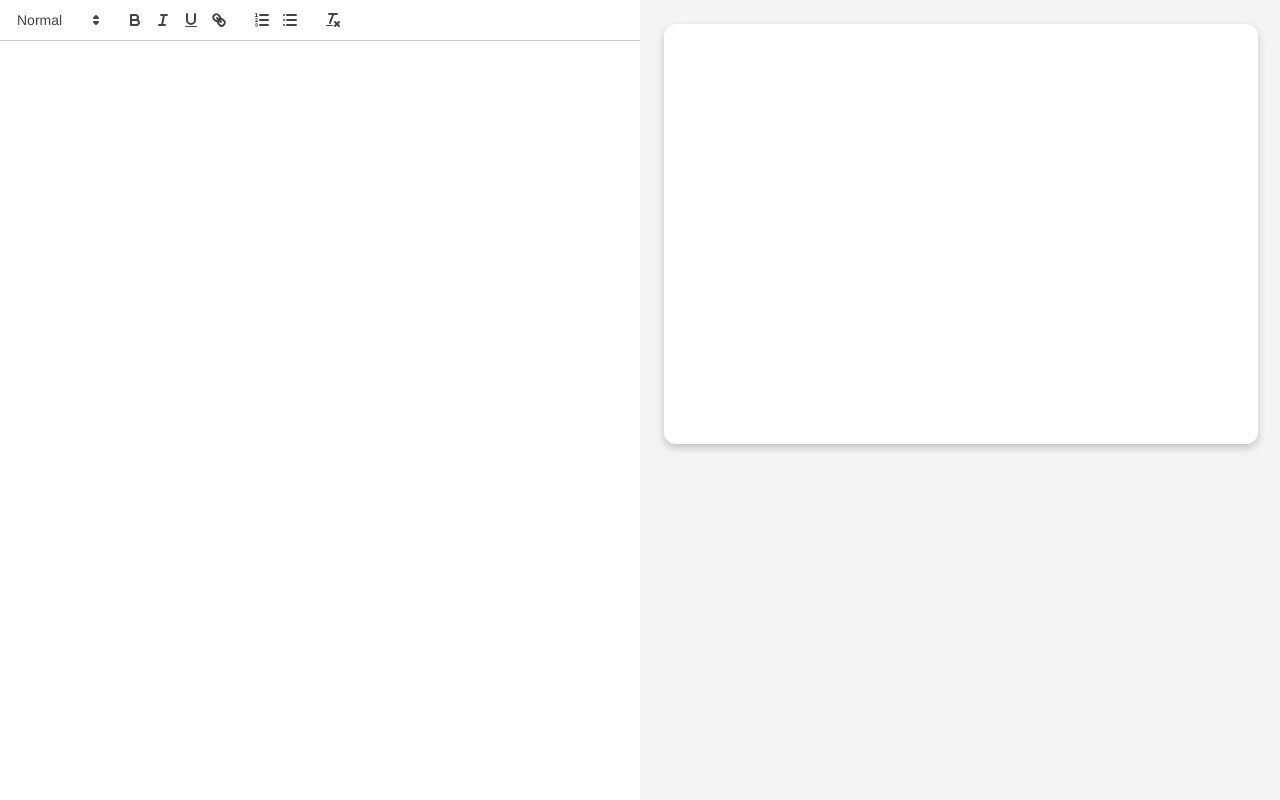
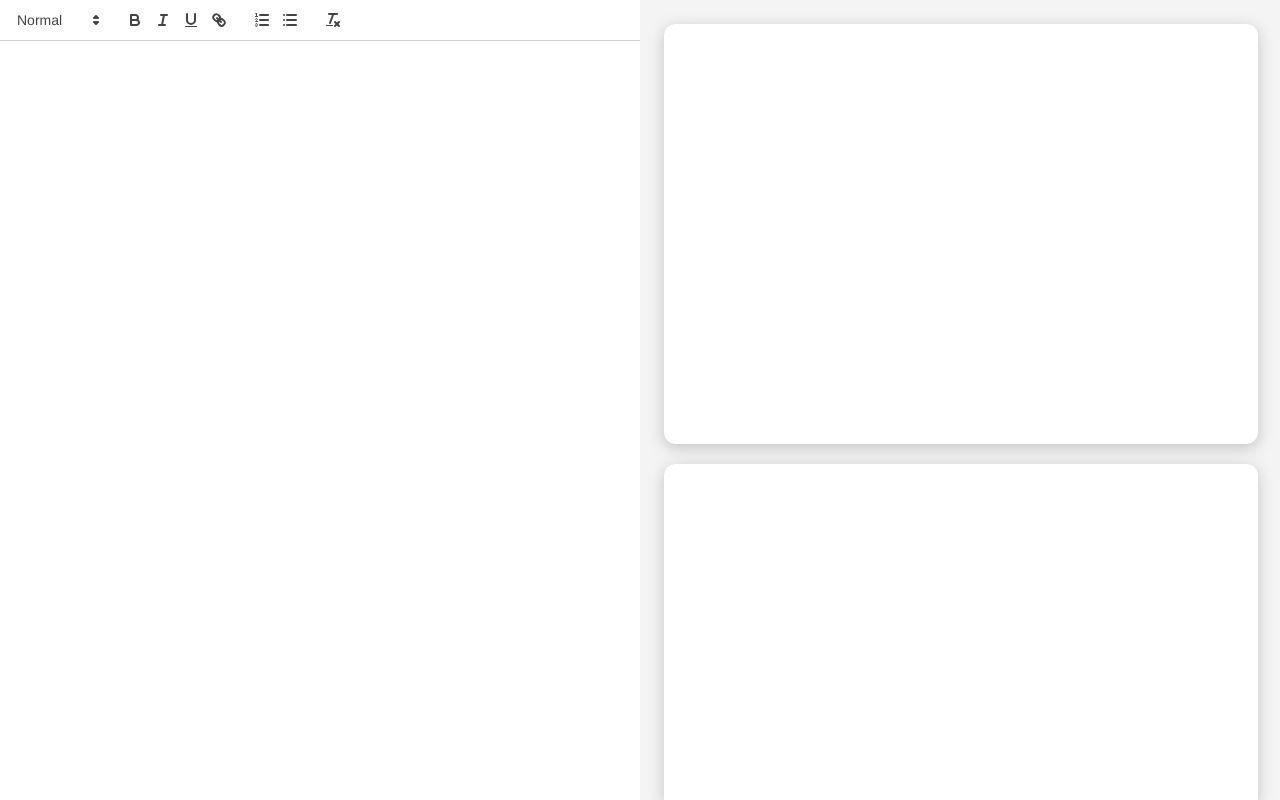
Before and after one commit to eduhund/slideo, a React (Vite) app: page / in a window 1280 px wide. Built offline with nearby package versions, Linux system fonts and the light colour scheme.

Commit message:
Refactor SlidesPreview component: Update layout and styles for improved presentation and consistency

```diff
--- a/src/components/SlidesPreview/SlidesPreview.css
+++ b/src/components/SlidesPreview/SlidesPreview.css
@@ -1,23 +1,27 @@
 .previewContainer {
   height: 100%;
-  overflow-y: auto;
+  overflow-x: auto;
+  overflow-y: hidden;
   background-color: #f4f4f4;
-}
 
-.slidesRow {
   display: flex;
   justify-content: flex-start;
+  flex-wrap: nowrap;
   padding: 0 24px;
-  gap: 12px;
+  gap: 16px;
 }
 
 .slidesVariants {
   display: flex;
   flex-direction: column;
-  justify-content: flex-start;
-  align-items: center;
+  gap: 20px;
+  flex-shrink: 0;
+
   padding: 24px 0;
-  gap: 20px;
+
+  overflow-y: auto;
+  overflow-x: hidden;
+  filter: drop-shadow(0 4px 8px rgba(0, 0, 0, 0.2));
 }
 
 .slidesVariants:last-child {
@@ -30,7 +34,6 @@
   box-sizing: border-box;
   padding: 12px 16px;
   border-radius: 12px;
-  box-shadow: 0 4px 8px rgba(0, 0, 0, 0.2);
   overflow: hidden;
 
   font-family: 'Segoe UI', Tahoma, Verdana, sans-serif;
@@ -39,6 +42,8 @@
   color: #333;
   background-color: white;
   padding: 1.5em 3em;
+
+  flex-shrink: 0;
 }
 
 .slide h1 {
@@ -48,41 +53,41 @@
   color: #333;
 }
 
-._new h2,
-._new h3,
-._new h4 {
+.slide h2,
+.slide h3,
+.slide h4 {
   margin-bottom: 1em;
   color: #444;
 }
 
-._new p {
+.slide p {
   font-size: 1.2em;
   line-height: 1.6;
   color: #666;
   max-width: 80%;
 }
 
-._new ul,
-._new ol {
+.slide ul,
+.slide ol {
   text-align: left;
   margin: 1em 0;
   padding-left: 2em;
 }
 
-._new li {
+.slide li {
   font-size: 1.1em;
   line-height: 1.5;
   color: #555;
 }
 
-._new img {
+.slide img {
   max-width: 100%;
   height: auto;
   border-radius: 5px;
   margin: 1em 0;
 }
 
-._new blockquote {
+.slide blockquote {
   font-style: italic;
   color: #777;
   border-left: 4px solid #ccc;
@@ -90,20 +95,20 @@
   margin: 1em 0;
 }
 
-._new table {
+.slide table {
   width: 100%;
   border-collapse: collapse;
   margin-top: 1em;
 }
 
-._new td,
-._new th {
+.slide td,
+.slide th {
   border: 1px solid #ccc;
   padding: 0.5em;
   text-align: left;
 }
 
-._new th {
+.slide th {
   background: #eee;
   font-weight: bold;
 }
--- a/src/components/SlidesPreview/SlidesPreview.tsx
+++ b/src/components/SlidesPreview/SlidesPreview.tsx
@@ -5,18 +5,18 @@ import './SlidesPreview.css'
 export default function SlidesPreview({ slides }: any) {
   return (
     <div className="previewContainer">
-      <div className="slidesRow">
       {slides.map((slide: any) => {
         const matchVariants = SlidesVariants[0]
         return (
           <div className="slidesVariants">
-              <section className={`slide`}>
             <matchVariants.component content={slide} />
-              </section>
+            <matchVariants.component content={slide} />
+            <matchVariants.component content={slide} />
+            <matchVariants.component content={slide} />
+            <matchVariants.component content={slide} />
           </div>
         )
       })}
     </div>
-    </div>
   )
 }
--- a/src/slides/Titles/TitleV1.tsx
+++ b/src/slides/Titles/TitleV1.tsx
@@ -1,5 +1,5 @@
 function TitleV1({ content }: any) {
-  return <div>{content.title}</div>
+  return <section className={`slide`}>{content.title}</section>
 }
 
 export default {
```
Lines whose indentation alone changed are shown as unchanged.
